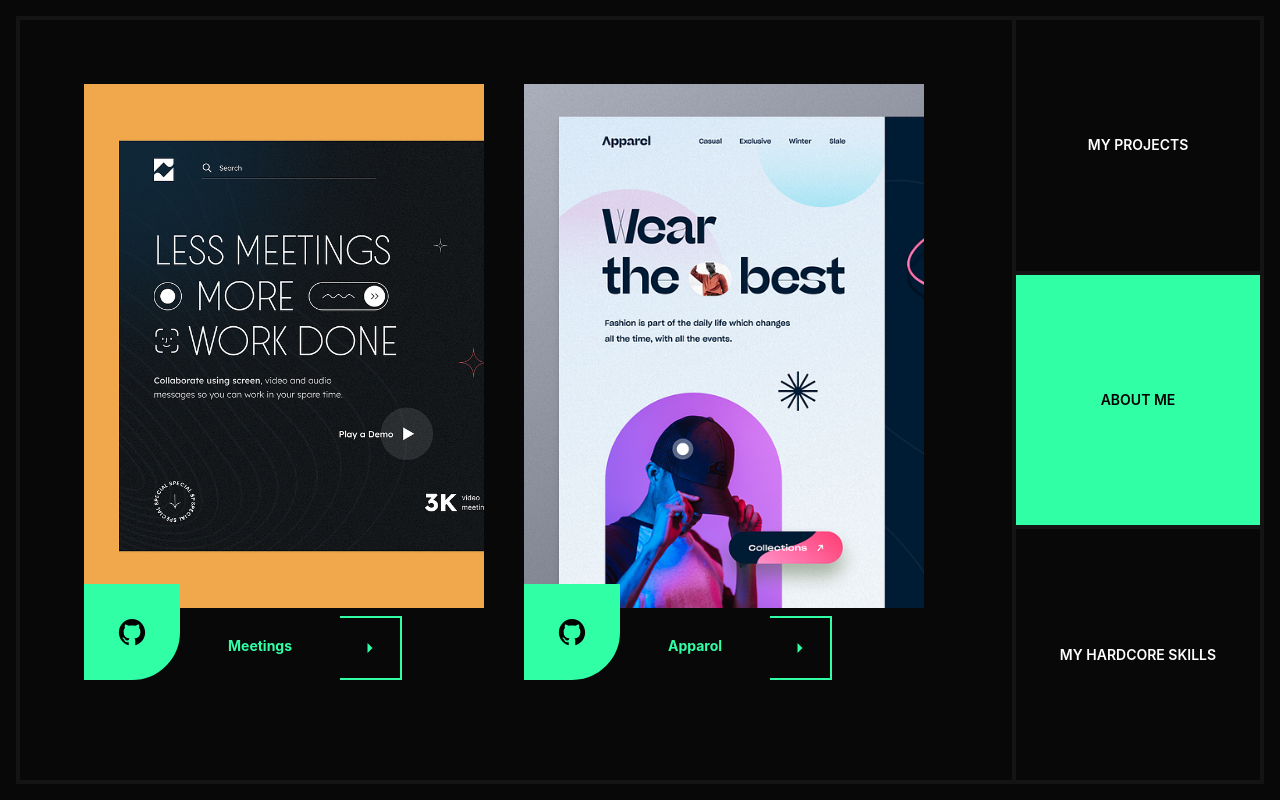
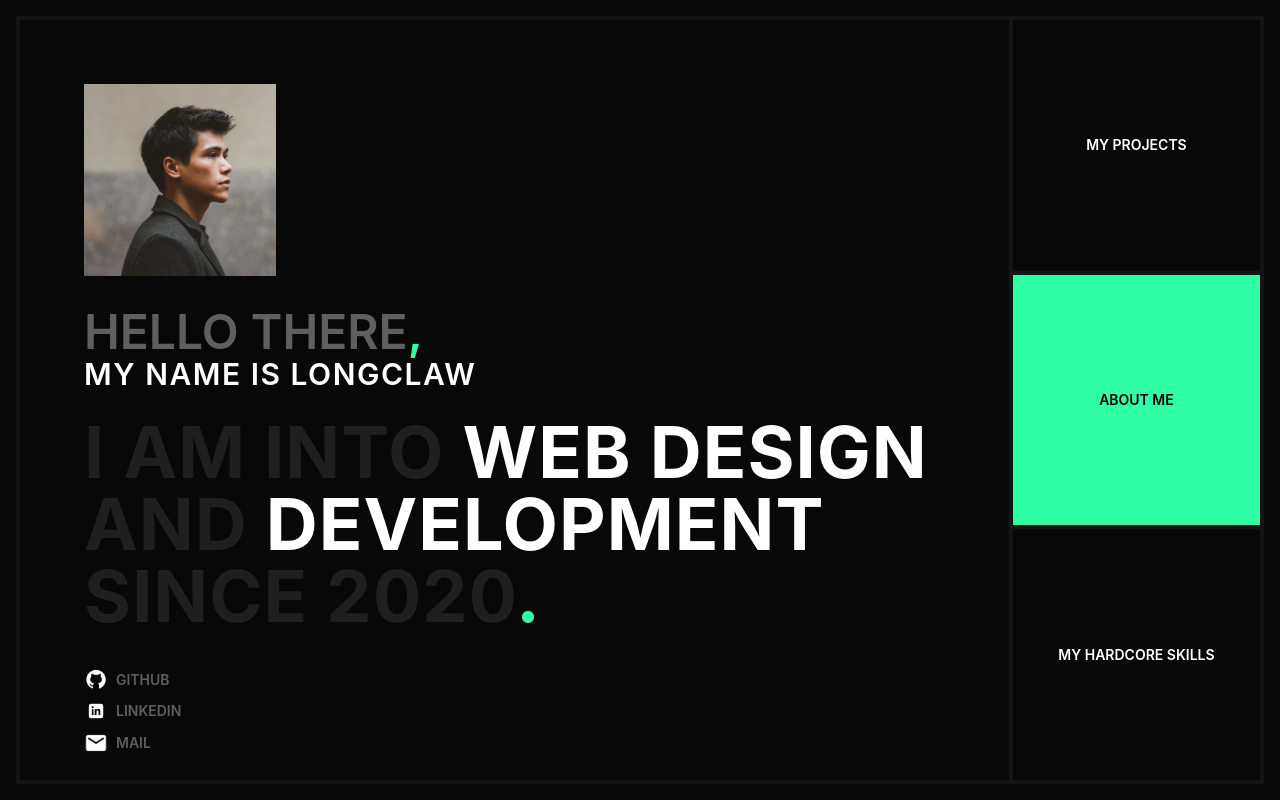
Before and after one commit to Xlongclaw/portfolio, a React (Create React App) app: page / in a window 1280 px wide. Built offline with nearby package versions, Linux system fonts and the light colour scheme.

Commit message:
connected optionPanel control with mainPanel

```diff
--- a/src/App.jsx
+++ b/src/App.jsx
@@ -1,13 +1,14 @@
-import React from 'react'
+import React, { useState } from 'react'
 import { MainPanel, OptionPanel } from './components'
 
 const App = () => {
+  const [selectedOption,setSelectedOption] = useState(1)
   return (
     <div className='bg-DARK-III text-WHITE p-4 h-screen font-inter'>
       <div className='p-1 bg-DARK-I h-full'>
       <main className='flex gap-1 h-full'>
-        <MainPanel/>
-        <OptionPanel/>
+        <MainPanel selectedOption={selectedOption}/>
+        <OptionPanel selectedOption={selectedOption} setSelectedOption={setSelectedOption}/>
       </main>
       </div>
     </div>
--- /dev/null
+++ b/src/components/AboutMe.jsx
@@ -0,0 +1,20 @@
+import React from 'react'
+import HeroText from './HeroText'
+import SocialLinks from './SocialLinks'
+
+const AboutMe = () => {
+  return (
+    <div className='w-full'>
+        <img
+        className="pb-8 w-48
+        "
+        src={require("../images/Profile-Image.png")}
+        alt=""
+      />
+      <HeroText />
+      <SocialLinks />
+    </div>
+  )
+}
+
+export default AboutMe
--- a/src/components/MainPanel.jsx
+++ b/src/components/MainPanel.jsx
@@ -1,27 +1,18 @@
 import React from "react";
-// import SocialLinks from "./SocialLinks";
-// import HeroText from "./HeroText";
-import ProjectWrapper from "./ProjectWrapper";
-import { projectsData } from "../constants";
+import AboutMe from "./AboutMe";
+import MyProjects from "./MyProjects";
+import Skills from "./Skills";
 
-const MainPanel = () => {
+const MainPanel = ({ selectedOption }) => {
   return (
     <section className="bg-DARK-III w-4/5 p-16">
-      {/* <img
-        className="pb-8 w-48
-        "
-        src={require("../images/Profile-Image.png")}
-        alt=""
-      />
-      <HeroText />
-      <SocialLinks /> */}
-      <div className="grid w-full h-full gap-10 grid-flow-col overflow-x-scroll custom-scroll pb-4">
-        {
-          projectsData.map((project,i)=>(
-            <ProjectWrapper key={i} project={project}/>
-          ))
-        }
-      </div>
+      {selectedOption === 0 ? (
+        <MyProjects />
+      ) : selectedOption === 1 ? (
+        <AboutMe />
+      ) : (
+        <Skills />
+      )}
     </section>
   );
 };
--- /dev/null
+++ b/src/components/MyProjects.jsx
@@ -0,0 +1,15 @@
+import React from "react";
+import { projectsData } from "../constants";
+import ProjectWrapper from "./ProjectWrapper";
+
+const MyProjects = () => {
+  return (
+    <div className="grid w-full h-full gap-10 grid-flow-col overflow-x-scroll custom-scroll pb-4">
+      {projectsData.map((project, i) => (
+        <ProjectWrapper key={i} project={project} />
+      ))}
+    </div>
+  );
+};
+
+export default MyProjects;
--- a/src/components/OptionPanel.jsx
+++ b/src/components/OptionPanel.jsx
@@ -1,17 +1,14 @@
-import React, { useState } from "react";
-
-const OptionPanel = () => {
-  const [selected,setSelected] = useState(1)
+const OptionPanel = ({setSelectedOption,selectedOption}) => {
   return (
     <section className=" w-1/5 flex flex-col space-y-1 overflow-hidden text-sm font-semibold">
 
-      <div onClick={()=>setSelected(0)} className={` ${selected===0?"text-black bg-ASCENT ":"bg-DARK-III"}   w-full h-1/3 flex justify-center items-center border-0 border-ASCENT hover:bg-ASCENT hover:border-[1px] duration-100 transition-all hover:cursor-pointer hover:text-black`}>
+      <div onClick={()=>setSelectedOption(0)} className={` ${selectedOption===0?"text-black bg-ASCENT ":"bg-DARK-III"}   w-full h-1/3 flex justify-center items-center border-0 border-ASCENT hover:bg-ASCENT hover:border-[1px] duration-100 transition-all hover:cursor-pointer hover:text-black`}>
         MY PROJECTS
       </div>
-      <div onClick={()=>setSelected(1)} className={` ${selected===1?"text-black bg-ASCENT ":"bg-DARK-III"}   w-full h-1/3 flex justify-center items-center border-0 border-ASCENT hover:bg-ASCENT hover:border-[1px] duration-100 transition-all hover:cursor-pointer hover:text-black`}>
+      <div onClick={()=>setSelectedOption(1)} className={` ${selectedOption===1?"text-black bg-ASCENT ":"bg-DARK-III"}   w-full h-1/3 flex justify-center items-center border-0 border-ASCENT hover:bg-ASCENT hover:border-[1px] duration-100 transition-all hover:cursor-pointer hover:text-black`}>
         ABOUT ME
       </div>
-      <div onClick={()=>setSelected(2)} className={` ${selected===2?"text-black bg-ASCENT ":"bg-DARK-III"}   w-full h-1/3 flex justify-center items-center border-0 border-ASCENT hover:bg-ASCENT hover:border-[1px] duration-100 transition-all hover:cursor-pointer hover:text-black`}>
+      <div onClick={()=>setSelectedOption(2)} className={` ${selectedOption===2?"text-black bg-ASCENT ":"bg-DARK-III"}   w-full h-1/3 flex justify-center items-center border-0 border-ASCENT hover:bg-ASCENT hover:border-[1px] duration-100 transition-all hover:cursor-pointer hover:text-black`}>
         MY HARDCORE SKILLS
       </div>
 
--- /dev/null
+++ b/src/components/Skills.jsx
@@ -0,0 +1,9 @@
+import React from 'react'
+
+const Skills = () => {
+  return (
+    <div>Skills</div>
+  )
+}
+
+export default Skills
--- a/src/components/index.js
+++ b/src/components/index.js
@@ -3,5 +3,6 @@ import OptionPanel from "./OptionPanel";
 import SocialLinks from "./SocialLinks";
 import HeroText from "./HeroText";
 import ProjectWrapper from "./ProjectWrapper";
+import AboutMe from "./AboutMe";
 
-export {MainPanel,OptionPanel,SocialLinks,HeroText,ProjectWrapper}
+export {MainPanel,OptionPanel,SocialLinks,HeroText,ProjectWrapper,AboutMe}
```
